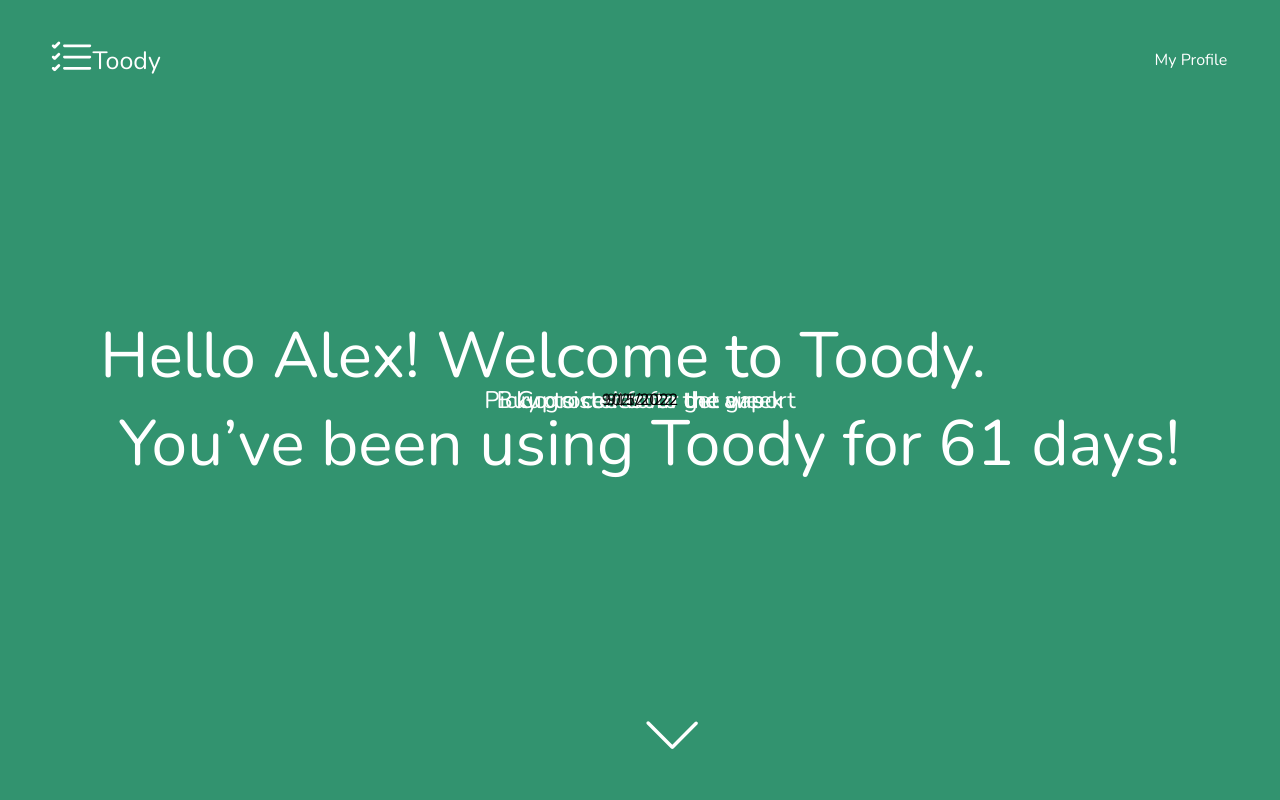
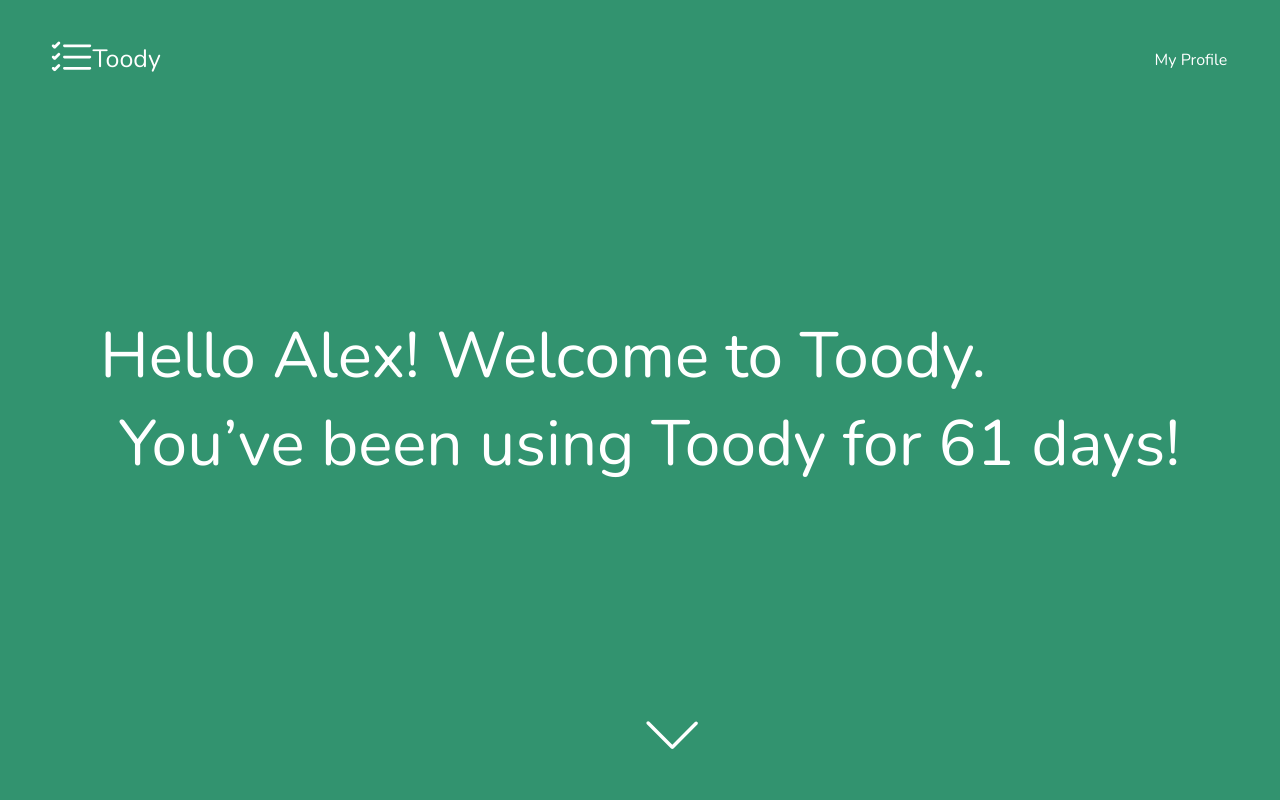
Before and after one commit to ctc-uci/toody-app, a React (Create React App) app: page / in a window 1280 px wide. Shown: the top 800 px of the page. Built offline with nearby package versions, Linux system fonts and the light colour scheme.

Commit message:
task 2 fixes

```diff
--- a/src/components/Header/Header.css
+++ b/src/components/Header/Header.css
@@ -1,5 +1,5 @@
 .header {
-    position: fixed;
+    position: absolute;
     width: 100vw;
     height: 8vw;
 }
@@ -9,10 +9,10 @@
     height: 50px;
     width: 10px;
     left: 9.5%;
-    top: 35%;
+    top: 33%;
 }
 
-p {
+#toodyP {
     position: absolute;
     margin: 0;
     top: 50%;
--- a/src/components/Header/Header.jsx
+++ b/src/components/Header/Header.jsx
@@ -9,7 +9,9 @@
     <div className="header">
       <img style={{ position: 'relative', top: '40%', left: '4%' }} src={toody} />
       <div className="logoName">
-        <p style={{ fontSize: '25px' }}>Toody</p>
+        <p id="toodyP" style={{ fontSize: '25px' }}>
+          Toody
+        </p>
       </div>
       <Link
         style={{
```
